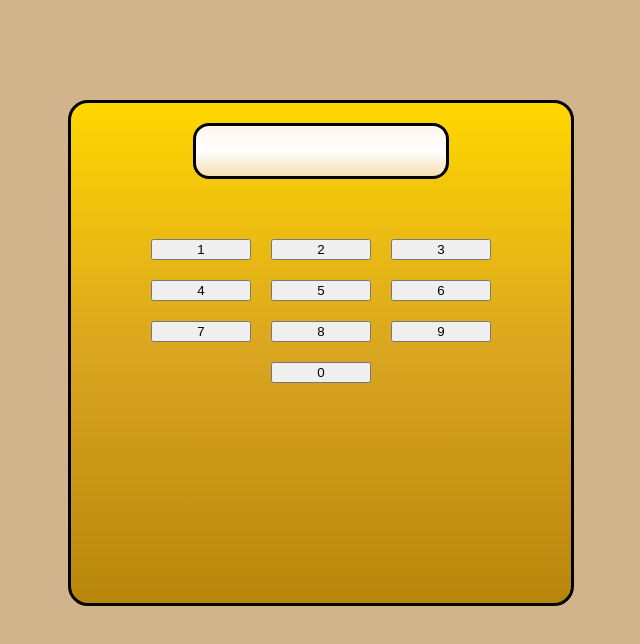
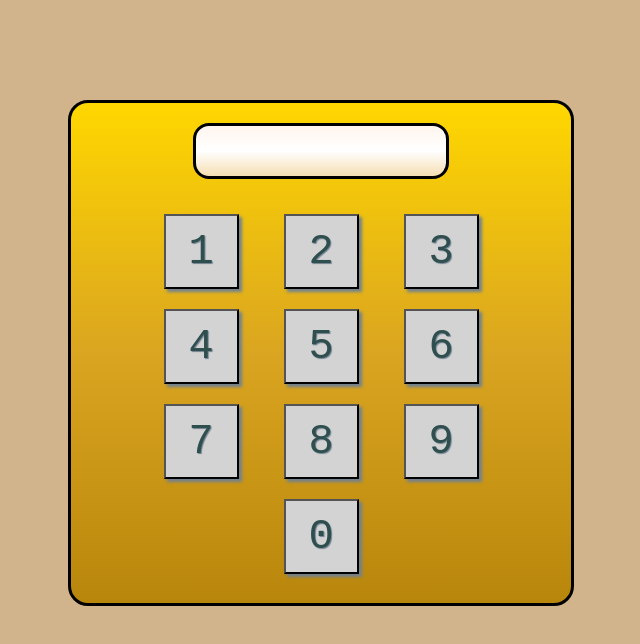
Before and after one commit to GBouffard/simple-pin-pad, a React (Create React App) app: page / in a window 1280 px wide. Shown: the top 644 px of the page, without its empty margins (319-959 px from the left). Built offline with nearby package versions, Linux system fonts and the light colour scheme.

Commit message:
Add css for App__pin-pad-button

```diff
--- a/src/css/App.css
+++ b/src/css/App.css
@@ -34,7 +34,7 @@
   display: grid;
   grid-gap: 20px;
   grid-template-columns: repeat(3, auto);
-  padding: 40px 80px;
+  padding: 15px 80px;
 }
 
 .App__last-button {
@@ -43,4 +43,13 @@
 }
 
 .App__pin-pad-button {
+  width: 75px;
+  height: 75px;
+  margin: 0 auto;
+  background-color: lightgray;
+  box-shadow: 3px 3px 3px slategrey;
+  font-size: 42px;
+  font-family: monospace;
+  color: darkslategray;
+  text-shadow: 1px 1px 1px slategrey;
 }
```
